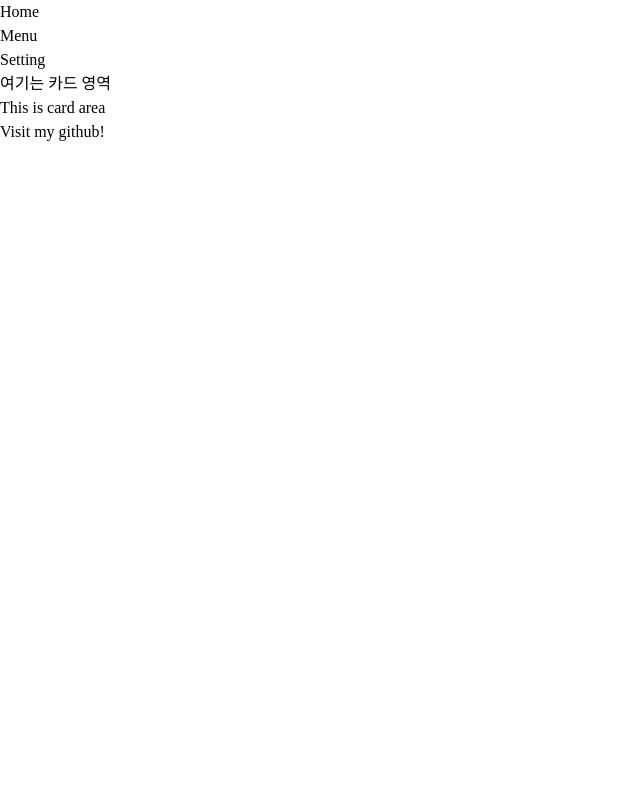
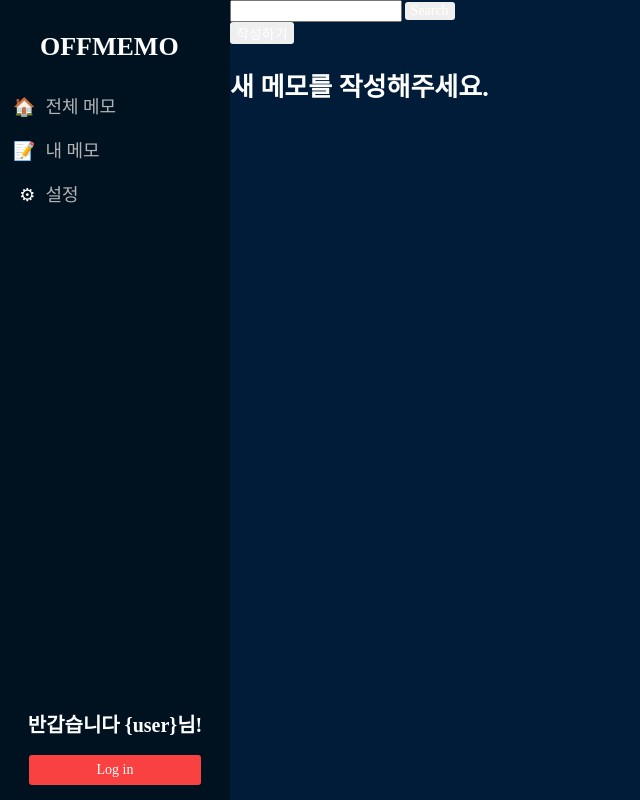
Before and after one commit to marinarinarina/simple-CRUD-app, a website built with Vite: page memo-app/index.html in a window 1280 px wide. Shown: the whole page, without its empty margins (0-640 px from the left). Built offline with nearby package versions, Linux system fonts and the light colour scheme; files whose address does not match are found by name.

Commit message:
Add Html and Styling...

```diff
--- a/memo-app/index.css
+++ b/memo-app/index.css
@@ -1,8 +1,3 @@
-@tailwind base;
-@tailwind components;
-@tailwind utilities;
-
-@layer base {
 @font-face {
 	font-family: 'NotoSansKR';
 	src: url(font/NotoSansKR-VariableFont_wght.woff2) format('woff2'),
@@ -12,6 +7,19 @@
 html {
 	font-family: 'NotoSansKR', serif, sans-serif, monospace;
 	box-sizing: border-box;
+	font-size: 10px;
+}
+
+h1 {
+	font-size: 2.6rem;
+}
+
+h2 {
+	font-size: 2rem;
+}
+
+p {
+	font-size: 1.4rem;
 }
 
 *,
@@ -19,7 +27,103 @@
 *::after {
 	box-sizing: inherit;
 }
+
+body {
+	margin: 0;
+	--nav-min-width: 230px;
+	--nav-max-width: 340px;
+	color: white;
 }
 
-@layer components {
+button,
+input,
+select,
+textarea {
+	font-family: inherit;
+	box-sizing: border-box;
 }
+
+button {
+	display: inline-block;
+	border: none;
+	border-radius: 0.3rem;
+	color: white;
+	text-align: center;
+	text-decoration: none;
+	font-size: 1.4rem;
+}
+
+.app {
+	display: flex;
+}
+
+nav {
+	background-color: #001220;
+	min-width: var(--nav-min-width);
+	max-width: var(--nav-max-width);
+	width: var(--nav-min-width);
+	height: 100vh;
+	display: flex;
+	flex-direction: column;
+	justify-content: space-between;
+}
+
+@counter-style nav-counter {
+	system: cyclic;
+	symbols: '\1F3E0''\1F4DD''\2699';
+	suffix: ' ';
+}
+
+.nav-bar__list {
+	list-style-type: nav-counter;
+}
+
+.nav-bar__item {
+	padding: 0.5em 0;
+	font-size: 1.8rem;
+}
+
+.nav-bar__item > a {
+	margin-left: 0.3em;
+	width: inherit;
+	text-decoration: none;
+	outline: none;
+	text-align: center;
+	color: #b3b3b3;
+}
+
+.nav-bar__item > a:hover,
+.nav-bar__item > a:active {
+	color: inherit;
+}
+
+main {
+	background-color: #001c38;
+	min-width: calc(100% - var(--nav-max-width));
+	max-width: calc(100% - var(--nav-min-width));
+	width: calc(100% - var(--nav-min-width));
+	height: 100vh;
+}
+
+.nav-bar__user {
+	margin-bottom: 1.5em;
+	display: flex;
+	flex-direction: column;
+	justify-content: center;
+	align-items: center;
+}
+
+.nav-bar__login__button {
+	background-color: #fa4141;
+	padding: 5px auto;
+	width: 75%;
+	height: 30px;
+}
+
+.nav-bar__login__button:hover,
+.nav-bar__login__button:active {
+	background-color: #b90000;
+	padding: 5px auto;
+	width: 75%;
+	height: 30px;
+}
--- a/memo-app/index.html
+++ b/memo-app/index.html
@@ -9,30 +9,46 @@
 		<title>SIMPLE MEMO APP</title>
 	</head>
 	<body>
-		<div id="app">
-			<nav>
-				<ul>
-					<li>
-						<a href="/home">Home</a>
+		<div class="app">
+			<nav id="nav-bar" role="navigation">
+				<ul class="nav-bar__list">
+					<h1 class="nav-bar__header">OFFMEMO</h1>
+					<li class="nav-bar__item">
+						<a href="/home">전체 메모</a>
 					</li>
-					<li>
-						<a href="/menu">Menu</a>
+					<li class="nav-bar__item">
+						<a href="/memo">내 메모</a>
 					</li>
-					<li>
-						<a href="/setting">Setting</a>
+					<li class="nav-bar__item">
+						<a href="/setting">설정</a>
 					</li>
 				</ul>
+				<div class="nav-bar__user">
+					<h2>반갑습니다 {user}님!</h2>
+					<button class="nav-bar__login__button" type="button">Log in</button>
+				</div>
 			</nav>
-			<main>
-				<section class="card-section">
-					<p>여기는 카드 영역</p>
-					<p>This is card area</p>
+			<main id="view">
+				<section class="content__header">
+					<div class="content__header__search">
+						<input type="search" name="q" />
+						<button type="button">Search</button>
+					</div>
+					<button class="content__header__action-link" type="button">작성하기</button>
 				</section>
+				<section class="content__card">
+					<h1>새 메모를 작성해주세요.</h1>
+				</section>
+				<!-- <article class="card-item">
+								<a class="grid-item__link" href="/memo/1">
+									<div class="grid-item__info">
+										<span class="grid-item__name">코딩테스트</span>
+										<span class="grid-item__description">프로그래머스 입문문제 풀기</span>
+									</div>
+								</a>
+							</article> -->
 			</main>
 		</div>
-		<footer>
-			<p><a href="https://github.com/marinarinarina">Visit my github!</a></p>
-		</footer>
 		<!-- <script type="module" src="/src/main.ts"></script> -->
 	</body>
 </html>
--- a/memo-app/tailwind.config.js
+++ /dev/null
@@ -1,8 +0,0 @@
-/** @type {import('tailwindcss').Config} */
-export default {
-	content: ['./src/**/*.{html,ts}'],
-	theme: {
-		extend: {},
-	},
-	plugins: [],
-};
```
Also changed, not shown: README.md. Lines whose indentation alone changed are shown as unchanged.
